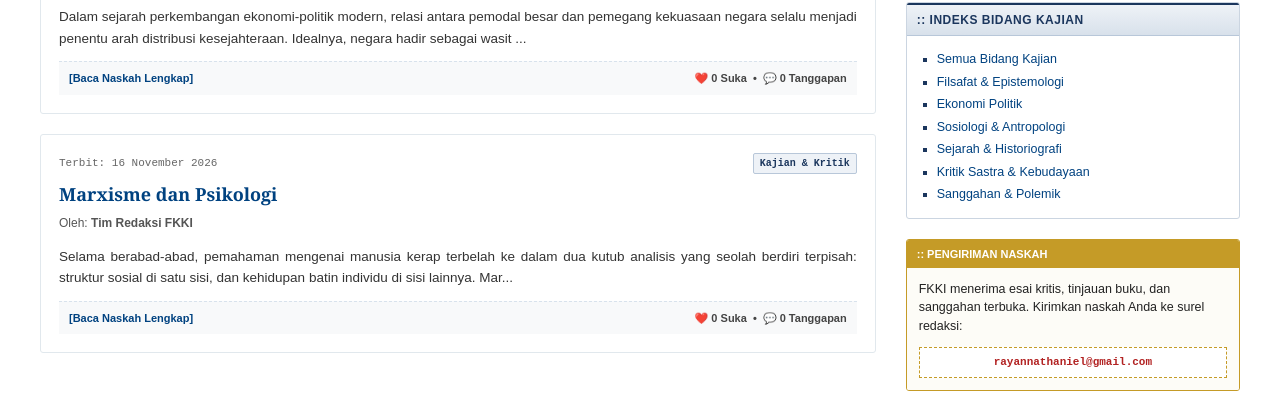
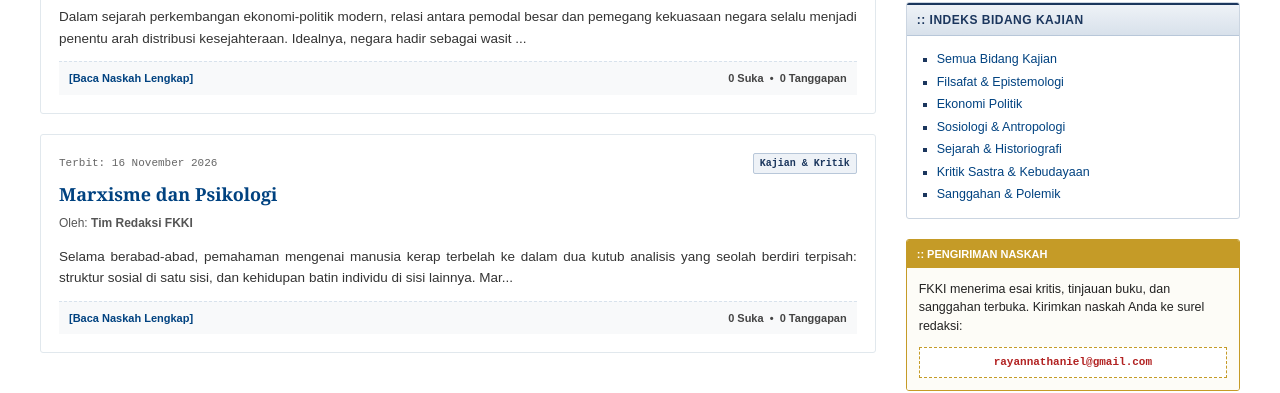
Before and after one commit to rayannath/FKKI, a plain HTML site: page index.html in a window 1280 px wide. Shown: the part 425-818 px from the top of the page. Drawn offline with Linux system fonts and the light colour scheme.

Commit message:
Update index.html

```diff
--- a/index.html
+++ b/index.html
@@ -313,7 +313,7 @@
                         <div class="article-footer-links">
                             <div><a href="/pages/${art.slug}.html"><b>[Baca Naskah Lengkap]</b></a></div>
                             <div style="color: #444444; font-weight: bold;">
-                                ❤️ ${postInteract.likes || 0} Suka &nbsp;&bull;&nbsp; 💬 ${totalComments} Tanggapan
+                                ${postInteract.likes || 0} Suka &nbsp;&bull;&nbsp; ${totalComments} Tanggapan
                             </div>
                         </div>
                     </article>
```
